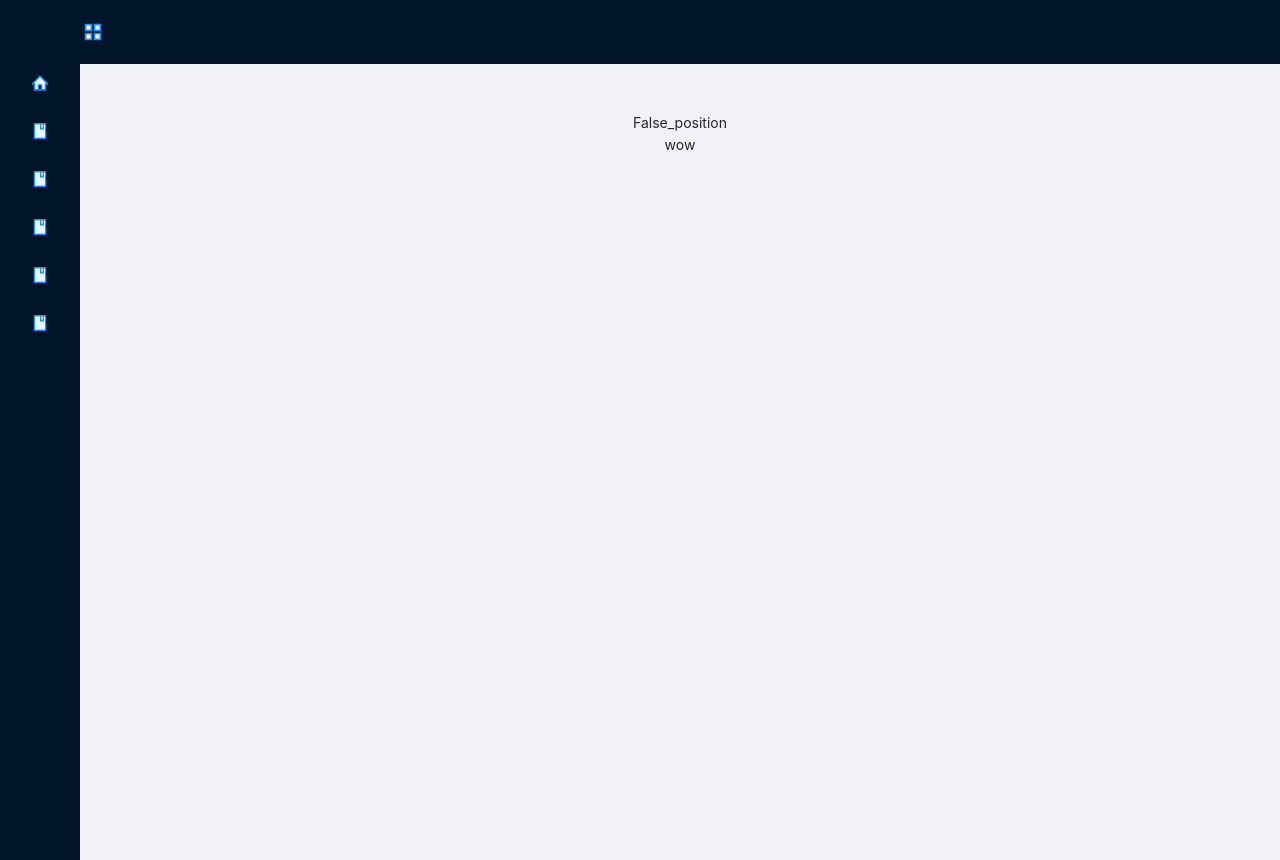
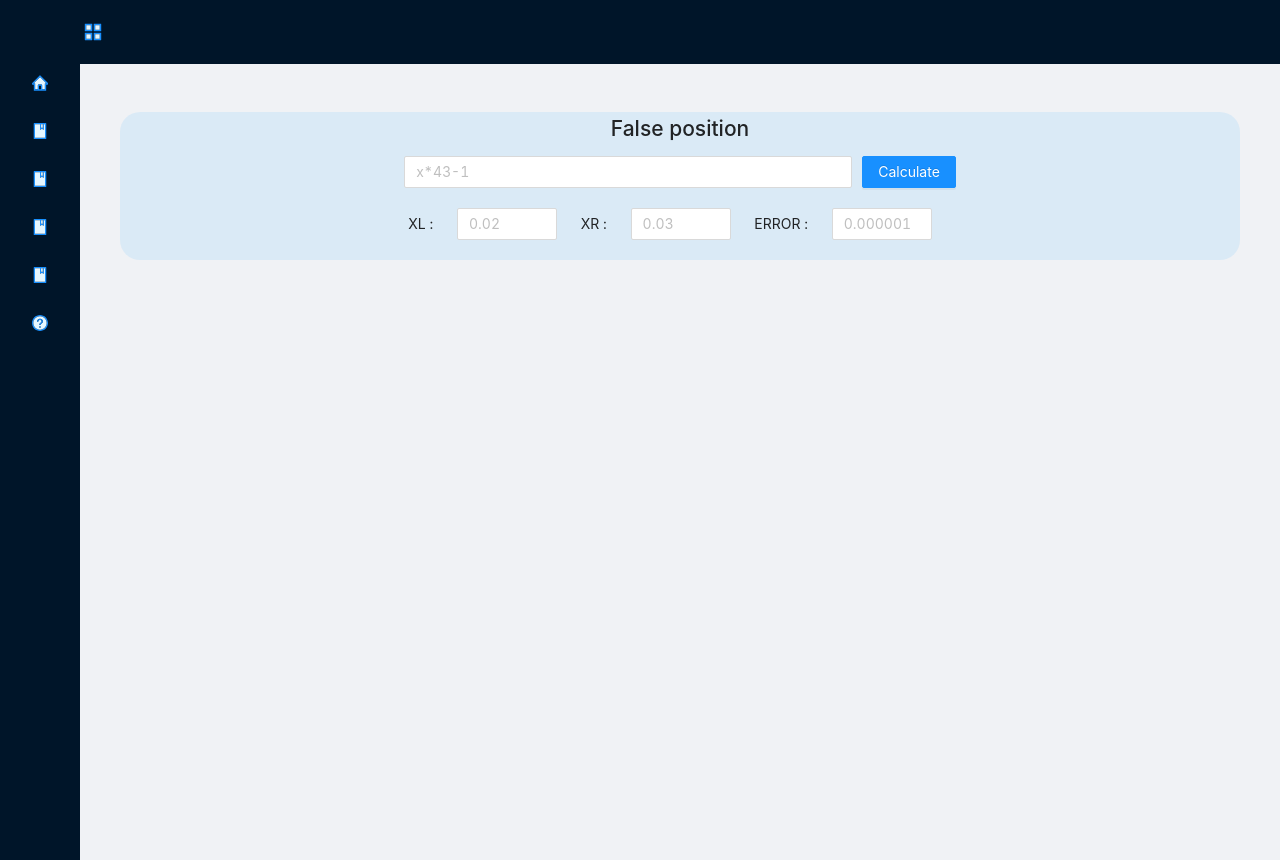
Before and after one commit to pudjapu/react_wep, a React (Create React App) app in the folder hod_web/: page /#/False_position in a window 1280 px wide. Built offline with nearby package versions, Linux system fonts and the light colour scheme.

Commit message:
add false position

```diff
--- a/hod_web/src/Componet/bisection_method.js
+++ b/hod_web/src/Componet/bisection_method.js
@@ -71,7 +71,7 @@ class Bisection extends React.Component{
 
             errer_sum = Math.abs((XM-Xmid)/XM);
             Xmid = XM;
-            arr.push(<div className='result'>Iteration {i} : {XM}</div>);
+            arr.push(<div className='result' key={i}>Iteration {i} : {XM}</div>);
             i = i+1;
         }
         this.setState({result: arr})
--- a/hod_web/src/Componet/false_position.js
+++ b/hod_web/src/Componet/false_position.js
@@ -1,12 +1,115 @@
-import React from 'react'
+import React from 'react';
 
-const False_position = () =>{
-    return(
-        <div>
-            <div>False_position</div>
-            <div>wow</div>
-        </div>
-    )
+import { Input } from 'antd';
+import { Button } from 'antd';
+
+import '../css/false_position.css';
+
+class False_position extends React.Component{
+
+    state = {
+        Equation: 'x*43-1',
+        XL: '0.02',
+        XR: '0.03',
+        ERROR: '0.000001',
+        result: '',
+      };
+
+    getEquation = (e) => {
+        this.setState({
+            Equation: e.target.value,
+        });
+    };
+
+    getXL = (e) => {
+        this.setState({
+            XL: e.target.value,
+        });
+    };
+
+    getXR = (e) => {
+        this.setState({
+            XR: e.target.value,
+        });
+    };
+
+    getERR= (e) => {
+        this.setState({
+            ERROR: e.target.value,
+        });
+    };
+
+
+
+    show_value = (e) =>{
+        const Parser = require('expr-eval').Parser; // ฟั่งชั้นแปลงสมการ
+        let i = 1;
+        let arr = [];
+        let err = 1;
+        let Xnew;
+
+        let Equation = this.state.Equation;
+        let XL = this.state.XL;
+        XL = parseFloat(XL);
+        let XR = this.state.XR;
+        XR = parseFloat(XR);
+        let ERROR = this.state.ERROR;
+        ERROR = parseFloat(ERROR);
+
+        var expression = Parser.parse(Equation);
+
+        let X = ((XL*expression.evaluate({ x: XR }))-(XR*expression.evaluate({ x: XL })))/(expression.evaluate({ x: XR })-expression.evaluate({ x: XL }))
+
+        if(expression.evaluate({ x: X }) > 0){
+            XR = X;
+        }
+        else{
+            XL = X;
+        }
+
+        //(expression.evaluate({ x: X }) > 0) ? (XR = X) : (XL = X)
+
+        while(err > ERROR){
+            Xnew = ((XL*expression.evaluate({ x: XR }))-(XR*expression.evaluate({ x: XL })))/(expression.evaluate({ x: XR })-expression.evaluate({ x: XL }))
+
+            if(expression.evaluate({ x: Xnew })*expression.evaluate({ x: XR })){
+                XR = Xnew
+            }
+            else{
+                XL = Xnew
+            }
+
+            //((expression.evaluate({ x: Xnew })*expression.evaluate({ x: XR })) > 0) ? (XR = Xnew) : (XL = Xnew)
+            arr.push(<div className='result' key={i}>Iteration {i} : {Xnew}</div>);
+            err = Math.abs((Xnew-X)/Xnew);
+            X = Xnew;
+            i++;
+        }
+        this.setState({result: arr})
+    }
+
+    render(){
+        return(
+            <div className="allincompro">
+                <h2>False position</h2>
+                <div>
+                    <span><Input placeholder="x*43-1" onChange={this.getEquation} className="Input"/></span>
+                    <span className="Calculate_Button"><Button type="primary" onClick={this.show_value} >Calculate</Button></span>
+                </div>
+                <div>
+                    <span className="Text_Input_2"> XL : </span>
+                    <span><Input placeholder="0.02" onChange={this.getXL} className="Input_2"/></span>
+                    <span className="Text_Input_2"> XR : </span>
+                    <span><Input placeholder="0.03" onChange={this.getXR} className="Input_2"/></span>
+                    <span className="Text_Input_2"> ERROR : </span>
+                    <span><Input placeholder="0.000001" onChange={this.getERR} className="Input_2"/></span>
+                </div>
+                {this.state.result}
+            </div>
+        )
+    }
+
+
 }
 
 export default False_position;
--- a/hod_web/src/Componet/layout.js
+++ b/hod_web/src/Componet/layout.js
@@ -4,8 +4,9 @@ import '../App.css';
 import Home from './home';
 import Bisection from './bisection_method';
 import False_position from './false_position'
+import Test from './test'
 
-import { BookTwoTone,HomeTwoTone,AppstoreTwoTone  } from '@ant-design/icons';
+import { BookTwoTone,HomeTwoTone,AppstoreTwoTone,QuestionCircleTwoTone  } from '@ant-design/icons';
 import { Layout, Menu } from 'antd';
 
 import { Route } from "react-router-dom";
@@ -52,7 +53,7 @@ class compro_1_leyout extends React.Component {
               <Menu.Item key="5" icon={<BookTwoTone />}>
                 nav 5
               </Menu.Item>
-              <Menu.Item key="6" icon={<BookTwoTone />}>
+              <Menu.Item key="6" icon={<QuestionCircleTwoTone />}>
                 nav 6
               </Menu.Item>
             </Menu>
@@ -77,6 +78,7 @@ class compro_1_leyout extends React.Component {
               <Route exact path='/' component={Home}></Route>
               <Route path='/Bisection' component={Bisection}></Route>
               <Route path='/False_position' component={False_position}></Route>
+              <Route path='/test' component={Test}></Route>
             </Content>
           </Layout>
         </Layout>
--- /dev/null
+++ b/hod_web/src/Componet/test.js
@@ -0,0 +1,12 @@
+import React from 'react';
+
+class test extends React.Component{
+    render(){
+        return(
+            <div>test</div>
+        )
+
+    }
+}
+
+export default test
--- /dev/null
+++ b/hod_web/src/css/false_position.css
@@ -0,0 +1,4 @@
+.allincompro{
+    background-color:#0099ff17;
+    border-radius: 20px;
+}
```
